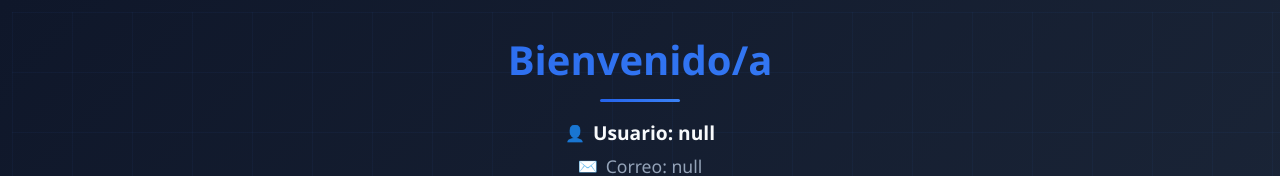
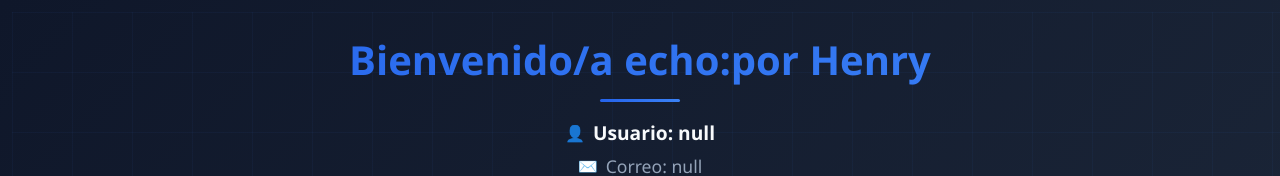
Before and after one commit to Taisuc120/trabajofinal, a plain HTML site: page dashboard.html in a window 1280 px wide. Shown: the top 176 px of the page. Drawn offline with Linux system fonts and the light colour scheme.

Commit message:
Update dashboard.html

```diff
--- a/dashboard.html
+++ b/dashboard.html
@@ -6,7 +6,8 @@
   <link rel="stylesheet" href="css/dashboard.css">
 </head>
 <body>
-  <h1>Bienvenido/a</h1>
+  <h1>Bienvenido/a echo:por Henry</h1>
+
   <p id="nombre"></p>
   <p id="email"></p>
   <img id="foto" alt="Foto de perfil" />
```
